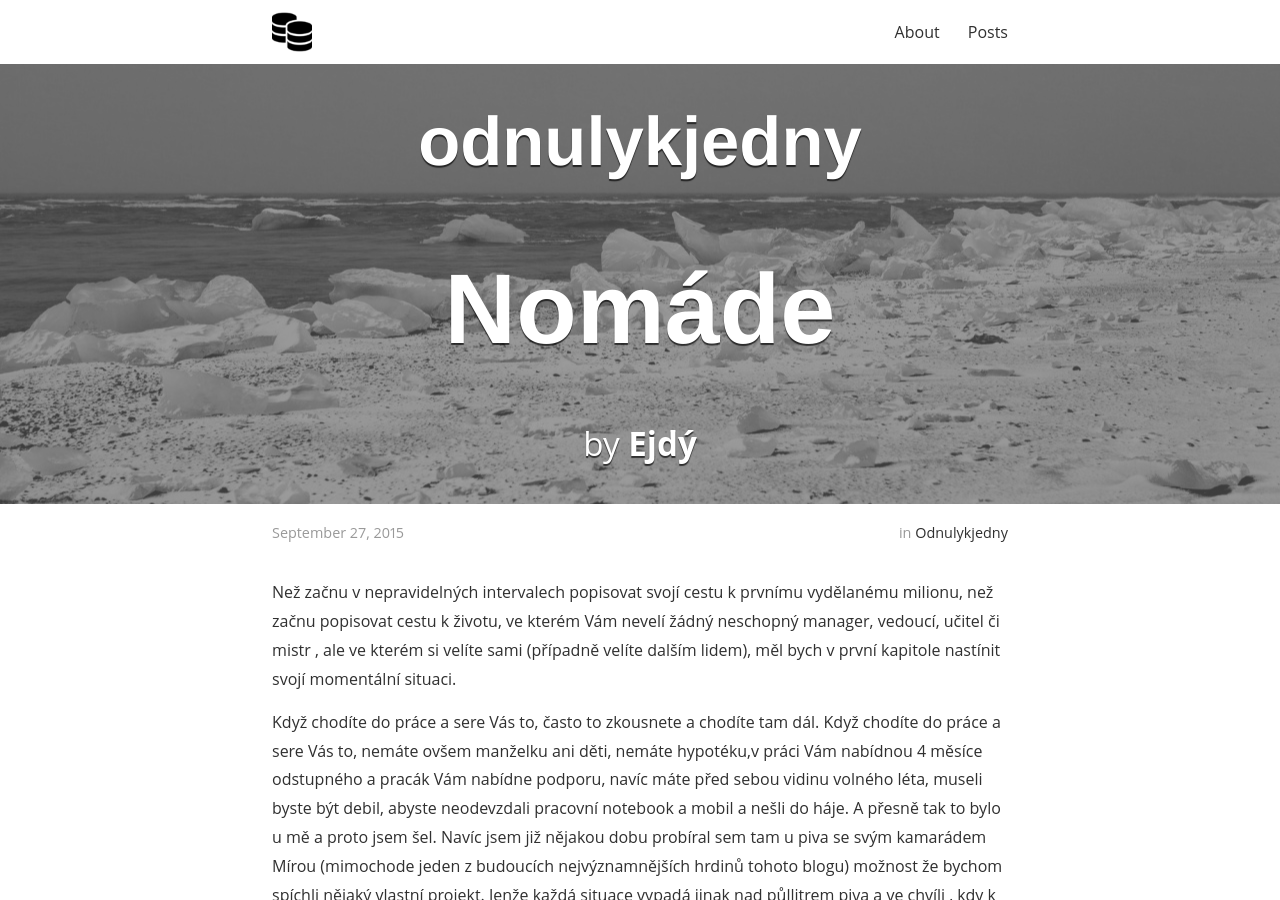
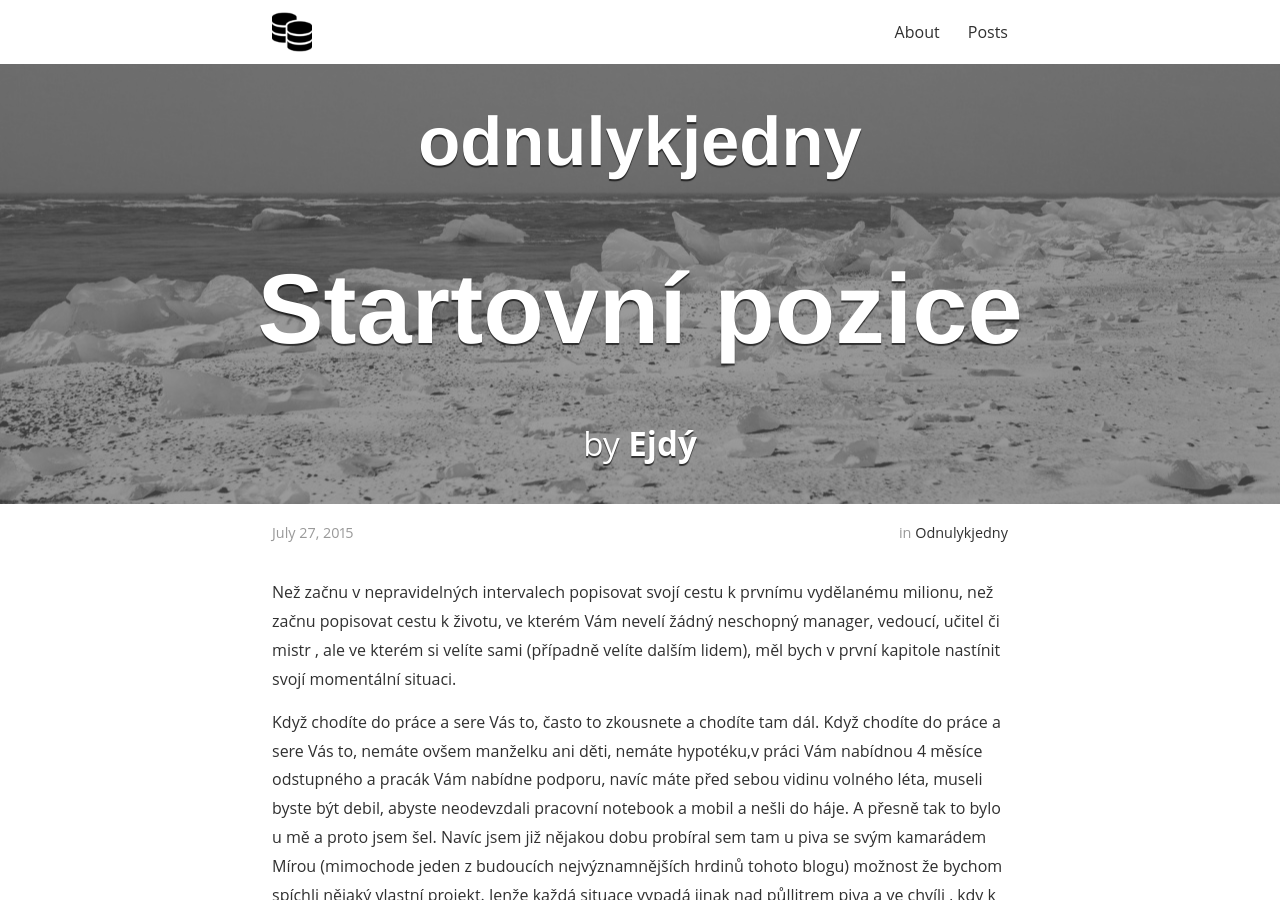
Before and after one commit to senkadam/odnulykjedny, a Jekyll site: the page built from _posts/2015-09-27-StartovniPozice.markdown, in a window 1280 px wide and 900 px high. Built offline with Jekyll 4.4.1, drawn with Linux system fonts in a browser that asks for light colours; nearby versions of some CDN libraries; some web fonts are replaced; comment, search, counter and statistics services are not loaded; a style sheet for code colours, icons or effects is not loaded.

```diff
--- a/_posts/2015-09-27-StartovniPozice.markdown
+++ b/_posts/2015-09-27-StartovniPozice.markdown
@@ -1,8 +1,8 @@
 ---
 layout: post
 titleblog:  "odnulykjedny"
-title:  "Nomáde"
-date:   2015-09-27 21:56:00"
+title:  "Startovní pozice"
+date:   2015-07-27 21:56:00"
 author: Ejdý
 categories: odnulykjedny
 tags:	startup bedny nonstop kalby krach
--- a/_posts/2016-02-12-Izrael-den-prvni.markdown
+++ b/_posts/2016-02-12-Izrael-den-prvni.markdown
@@ -2,7 +2,7 @@
 layout: post
 titleblog:  "odnulykjedny - Nomádem v Izraeli"
 title:  "Den první aneb dokud nemáme v Evropě ploty"
-date:   2015-09-27 21:56:00"
+date:   2016-02-12 23:56:00"
 author: Ejdý
 categories: izrael
 tags:	startup bedny nonstop kalby krach
```
